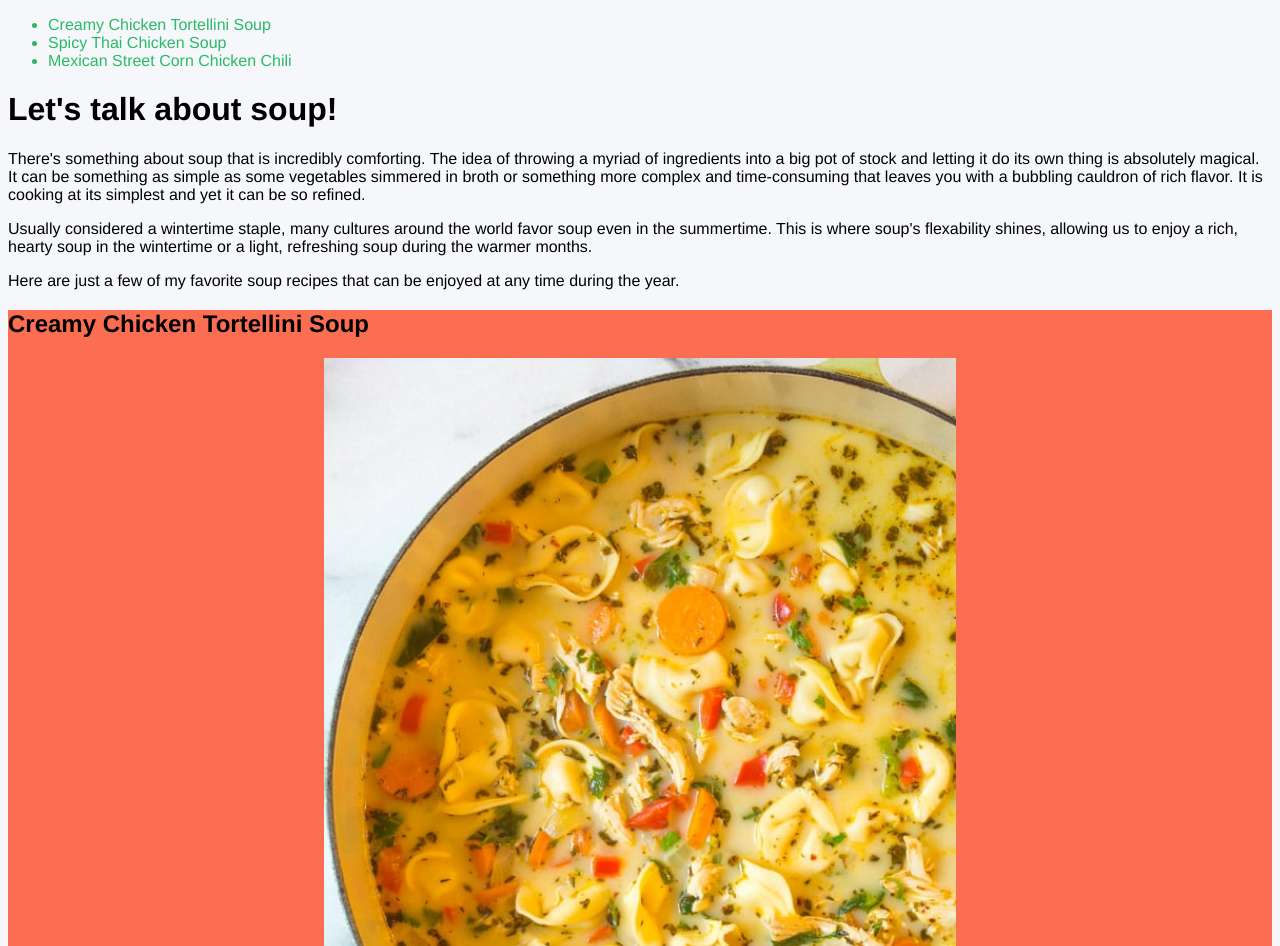
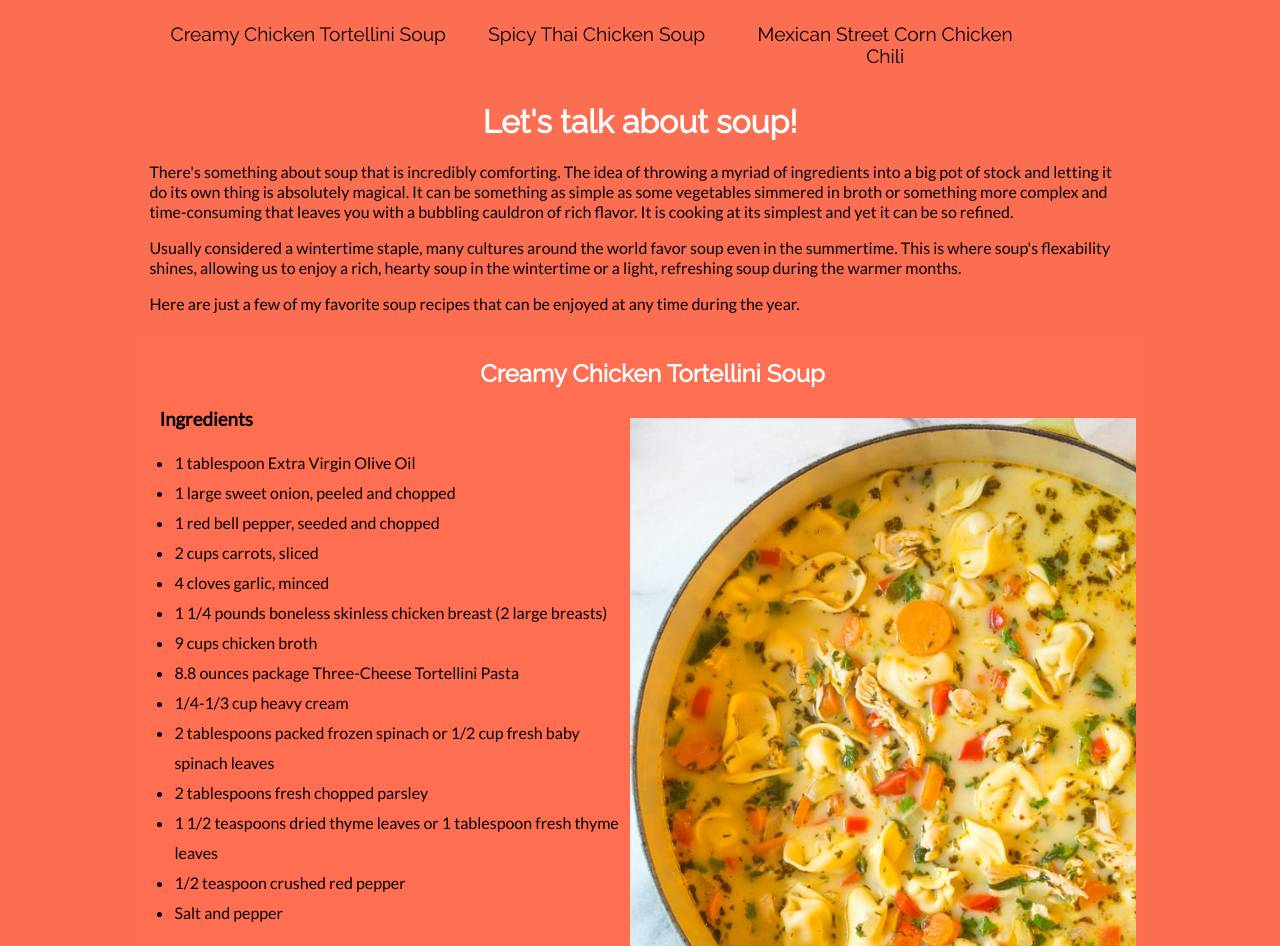
Before and after one commit to mportillo24/html-me-something, a plain HTML site: page index.html in a window 1280 px wide. Shown: the top 946 px of the page. Drawn offline with Linux system fonts and the light colour scheme.

Commit message:
Added more css styles

```diff
--- a/index.html
+++ b/index.html
@@ -1,30 +1,38 @@
 <!doctype html>
 <html>
+
 <head>
     <title>Assignment 4</title>
-        <link href="style.css" rel="stylesheet" type="text/css" />
+    <link href="styles.css" rel="stylesheet" type="text/css" />
+    <link href="https://fonts.googleapis.com/css?family=Lato|Raleway&display=swap" rel="stylesheet">
 </head>
 
 <body>
     <header>
-            <nav>
+        <nav id="navbar">
             <ul>
-                    <a href="#tortellini"><li>Creamy Chicken Tortellini Soup</li></a>
-                    <a href="#thai"><li>Spicy Thai Chicken Soup</li></a>
-                    <a href="#chili"><li>Mexican Street Corn Chicken Chili</li></a>
+                <a href="#tortellini">
+                    <li>Creamy Chicken Tortellini Soup</li>
+                </a>
+                <a href="#thai">
+                    <li>Spicy Thai Chicken Soup</li>
+                </a>
+                <a href="#chili">
+                    <li>Mexican Street Corn Chicken Chili</li>
+                </a>
             </ul>
         </nav>
     </header>
     <main>
         <h1>Let's talk about soup!</h1>
-            <p>There's something about soup that is incredibly comforting. The idea of throwing a myriad of ingredients into a big pot of stock and letting it do its own thing is absolutely magical. It can be something as simple as some vegetables simmered in broth or something more complex and time-consuming that leaves you with a bubbling cauldron of rich flavor. It is cooking at its simplest and yet it can be so refined.</p>
-            <p>Usually considered a wintertime staple, many cultures around the world favor soup even in the summertime. This is where soup's flexability shines, allowing us to enjoy a rich, hearty soup in the wintertime or a light, refreshing soup during the warmer months.</p>
-            <p>Here are just a few of my favorite soup recipes that can be enjoyed at any time during the year. </p>
+        <p class="copy">There's something about soup that is incredibly comforting. The idea of throwing a myriad of ingredients into a big pot of stock and letting it do its own thing is absolutely magical. It can be something as simple as some vegetables simmered in broth or something more complex and time-consuming that leaves you with a bubbling cauldron of rich flavor. It is cooking at its simplest and yet it can be so refined.</p>
+        <p class="copy">Usually considered a wintertime staple, many cultures around the world favor soup even in the summertime. This is where soup's flexability shines, allowing us to enjoy a rich, hearty soup in the wintertime or a light, refreshing soup during the warmer months.</p>
+        <p class="copy">Here are just a few of my favorite soup recipes that can be enjoyed at any time during the year. </p>
         <article id="tortellini">
             <h2>Creamy Chicken Tortellini Soup</h2>
             <img src="images/tortellini.jpg" alt="Creamy Chicken Tortellini Soup">
-                <h3 class="ingredients">Ingredients</h3>
-                <ul>
+            <h3>Ingredients</h3>
+            <ul class="ingredients">
                 <li> 1 tablespoon Extra Virgin Olive Oil</li>
                 <li>1 large sweet onion, peeled and chopped</li>
                 <li>1 red bell pepper, seeded and chopped</li>
@@ -40,8 +48,8 @@
                 <li>1/2 teaspoon crushed red pepper</li>
                 <li>Salt and pepper</li>
             </ul>
-                <h3 class="procedure">Procedure</h3>
-                <ol>
+            <h3>Procedure</h3>
+            <ol class="procedure">
                 <li>Place a large sauce pot over medium heat. Add the olive oil and chopped onions. Saute for 3 minutes to soften. Then add the chopped bell pepper, carrots, and garlic. Saute another 3 minutes.</li>
                 <li>Add whole raw chicken breasts, chicken broth, dried thyme, crushed red pepper, 1 teaspoon salt, and 1/4 teaspoon ground black pepper to the pot. Bring to a simmer. Lower the heat a little and simmer 15 minutes, until the chicken in cooked through. Remove the chicken and place on a cutting board.</li>
                 <li>Turn the heat back to medium. With the broth still simmering, stir in the DeLallo Three Cheese Tortellini. Stir well so it doesn't stick together. Then chop or shred the chicken and place back in the soup.</li>
@@ -51,8 +59,8 @@
         <article id="thai">
             <h2>Spicy Thai Chicken Soup</h2>
             <img src="images/thai.jpg" alt="Spicy Thai Chicken Soup">
-                <h3 class="ingredients">Ingredients</h3>
-                <ul>
+            <h3>Ingredients</h3>
+            <ul class="ingredients">
                 <li>1 1/2 pounds boneless skinless chicken breast, sliced thin</li>
                 <li>1 large onion, peeled and sliced thin</li>
                 <li>1 red bell pepper, quartered and sliced thin</li>
@@ -69,8 +77,8 @@
                 <li>1/4 cup fish sauce</li>
                 <li>1/2 cup chopped green onions for garnish</li>
             </ul>
-                <h3 class="procedure">Procedure</h3>
-                <ol>
+            <h3>Procedure</h3>
+            <ol class="procedure">
                 <li>Place a large sauce pot over medium-high heat. Add both oils to the pot, followed by the onions. Saute the onions for 2-3 minutes, stirring regularly. Then add the garlic and ginger and saute for 1 more minute.</li>
                 <li>Add the stock, coconut milk, fish sauce and crushed red pepper. Bring to a boil. Simmer for 10 minutes. Then add the sliced chicken. Stir to separate, then simmer another 5-8 minutes until the chicken is cooked through.</li>
                 <li>Turn off the heat and add the red bell peppers, carrots, snap peas and basil. Cover the pot and steep the vegetable for 5 minutes, until barely cooked through, but still firm. Taste, then salt and pepper as needed. Serve warm with a sprinkle of chopped green onions.</li>
@@ -79,8 +87,8 @@
         <article id="chili">
             <h2>Mexican Street Corn Chicken Chili</h2>
             <img src="images/streetcorn.jpg" alt="Mexican Street Corn Chicken Chili">
-                <h3 class="ingredients">Ingredients</h3>
-                <ul>
+            <h3>Ingredients</h3>
+            <ul class="ingredients">
                 <li>2 teaspoons olive oil</li>
                 <li>1 large sweet onion, peeled and chopped</li>
                 <li>4-5 cloves garlic, minced</li>
@@ -100,19 +108,21 @@
                 <li>Salt and pepper</li>
                 <li>Possible garnishes: More cilantro or shredded cheese, avocado slices, lime wedges, or tortilla chips</li>
             </ul>
-                <h3 class="procedure">Procedure</h3>
-                <ol>
+            <h3>Procedure</h3>
+            <ol class="procedure">
                 <li>Set a large 6-8 quart soup pot (or dutch oven) over medium heat. Add the oil and chopped onions. Saute the onions for 2-3 minutes, stirring. Then add in the garlic, jalapeno, cilantro, cumin, oregano, and cayenne pepper. Saute another 2-3 minutes to soften.</li>
                 <li>Add the chicken broth, whole chicken breasts, and chopped green chiles to the pot. Season with 1 teaspoon salt and 1/4 teaspoon ground black pepper. Bring to a boil. Then simmer for 20 minutes until the chicken is cooked through.</li>
                 <li>Meanwhile, cut the corn off the cobs and set aside.</li>
                 <li>Use tongs to remove the cooked chicken from the pot. Add the corn, to the pot and stir. Then chop or shred the chicken breasts, and place the meat back into the pot.</li>
                 <li>Stir in the sour cream and shredded cheese. Stir rapidly as you sprinkle the cornstarch over the top of the chili. (Stirring fast helps reduce clumps.)</li>
                 <li>Simmer for 3-5 minutes until the chili base thickens. Then turn off the heat and stir in the lime juice. Ladle into bowls and serve with your favorite garnishes.</li>
+                1 tablespoon Extra Virgin Olive Oil
             </ol>
         </article>
     </main>
     <footer>
         <p>&copy;Mario Portillo-Parra</p>
+        <p id="credit">Recipes thanks to Sommer at <a href="https://www.aspicyperspective.com">aspicyperspective.com</a></p>
     </footer>
 </body>
 </html>
--- a/style.css
+++ /dev/null
@@ -1,25 +0,0 @@
-body {
-    background-color: #F5F7FA;
-    font-family: Helvetica, sans-serif;
-}
-
-img {
-    display: block;
-    width: 50%;
-    height: auto;
-    margin: auto;
-}
-
-article {
-    display: block;
-    background-color: #FC6E51;
-}
-
-a {
-    text-decoration: none;
-    color: #2ABA66;
-}
-
-a:hover {
-    color: #2ECC71
-}
--- /dev/null
+++ b/styles.css
@@ -0,0 +1,90 @@
+body {
+    background-color: rgb(252, 110, 81);
+    font-family: 'Lato', sans-serif;
+}
+
+main {
+    width: 80%;
+    margin: auto;
+}
+
+#navbar ul {
+    list-style: none;
+    width: 75%;
+    height: auto;
+    margin: auto;
+    padding: 0;
+    font-family: 'Raleway', sans-serif;
+
+}
+
+#navbar ul a {
+    display: inline-block;
+    width: 30%;
+    height: auto;
+    font-size: 1.2em;
+    margin-top: 15px;
+    margin-bottom: 15px;
+    text-align: center;
+    vertical-align: text-top;
+}
+
+h1, h2 {
+    text-align: center;
+    font-family: 'Raleway', sans-serif;
+    color: white;
+}
+
+h2 {
+    padding-top: 25px;
+}
+
+h2, h3 {
+    padding-left: 25px;
+}
+
+.copy {
+    padding-left: 15px;
+    padding-right: 15px;
+    line-height: 20px;
+}
+
+.ingredients, .procedure {
+    padding-right: 15px;
+    padding-bottom: 15px;
+    line-height: 30px;
+}
+
+img {
+    display: block;
+    width: 50%;
+    height: auto;
+    padding: 10px;
+    float: right
+}
+
+article {
+    display: block;
+    background-color: rgba(255, 110, 81, 1);
+    width: 100%;
+    height: auto;
+    margin: auto;
+
+}
+
+a {
+    text-decoration: none;
+    color: black;
+}
+
+a:hover {
+    color: white;
+}
+
+footer {
+    text-align: center;
+}
+
+footer #credit {
+    text-align: center;
+}
```
Lines whose indentation alone changed are shown as unchanged.
